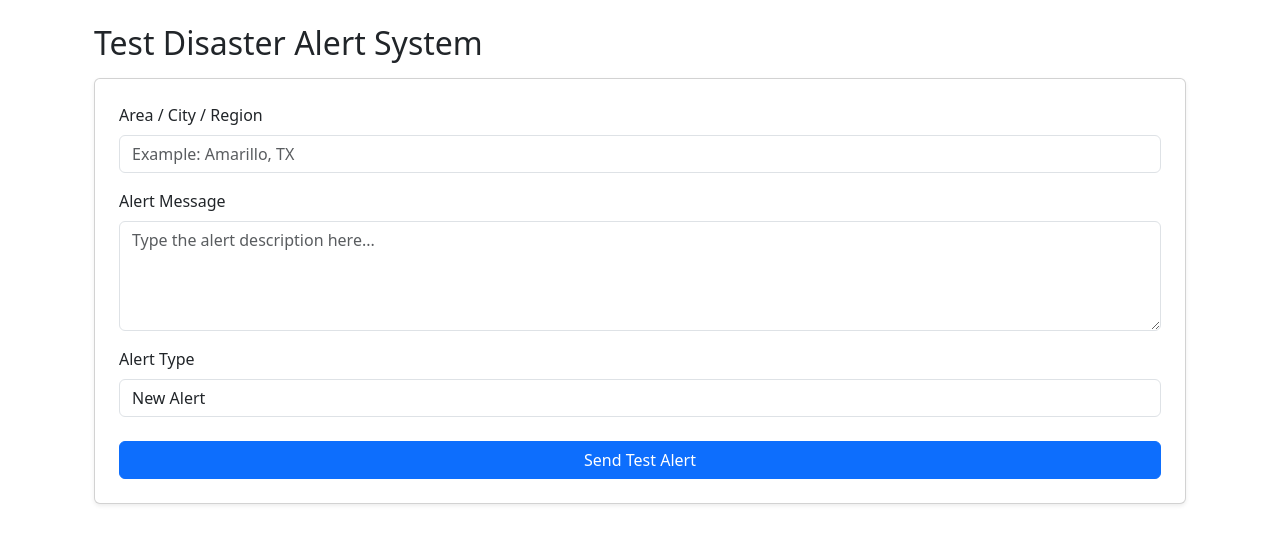
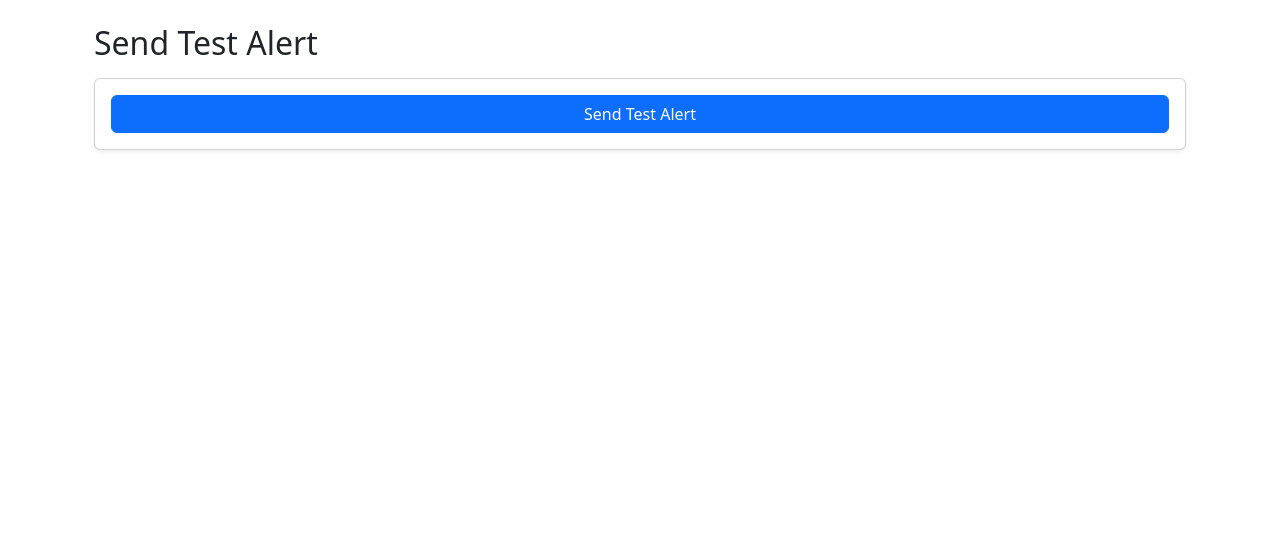
Before and after one commit to BradBKaiBuffs/disaster_notification, a Django app: template notification/templates/notification/test_alert.html in a window 1280 px wide. Shown: the part 56-600 px from the top of the page. Run offline with Django 5.2, Linux system fonts and the light colour scheme; the template is opened without the code that fills it, so the values that code supplies are empty; parts of the project's set-up code (start-up, migrations or seed data) failed here and were passed over.

Commit message:
updated test alerts

```diff
--- a/notification/templates/notification/test_alert.html
+++ b/notification/templates/notification/test_alert.html
@@ -1,46 +1,17 @@
 {% extends "notification/base.html" %}
-
 {% block content %}
 
 <div class="container mt-4">
 
-    <h2>Test Disaster Alert System</h2>
+    <h2>Send Test Alert</h2>
 
     {% if message_sent %}
-        <div class="alert alert-success">
-            {{ message_sent }}
-        </div>
+        <div class="alert alert-success">{{ message_sent }}</div>
     {% endif %}
 
-    <form method="post" class="card p-4 shadow-sm mt-3">
+    <form method="post" class="card p-3 shadow-sm mt-3">
         {% csrf_token %}
-
-        <!-- area -->
-        <label class="form-label">Area / City / Region</label>
-        <input type="text"
-               name="area"
-               class="form-control"
-               placeholder="Example: Amarillo, TX"
-               required>
-
-        <!-- message -->
-        <label class="form-label mt-3">Alert Message</label>
-        <textarea name="message"
-                  class="form-control"
-                  rows="4"
-                  placeholder="Type the alert description here..."
-                  required></textarea>
-
-        <!-- alert type -->
-        <label class="form-label mt-3">Alert Type</label>
-        <select name="alert_type" class="form-control" required>
-            <option value="new">New Alert</option>
-            <option value="update">Update Alert</option>
-            <option value="expires">Expiring Soon</option>
-            <option value="all">Send as All Types</option>
-        </select>
-
-        <button class="btn btn-primary mt-4">Send Test Alert</button>
+        <button class="btn btn-primary">Send Test Alert</button>
     </form>
 
 </div>
```
Also changed, not shown: notification/tasks.py (+30 -0 lines), notification/views.py (+26 -21 lines).
